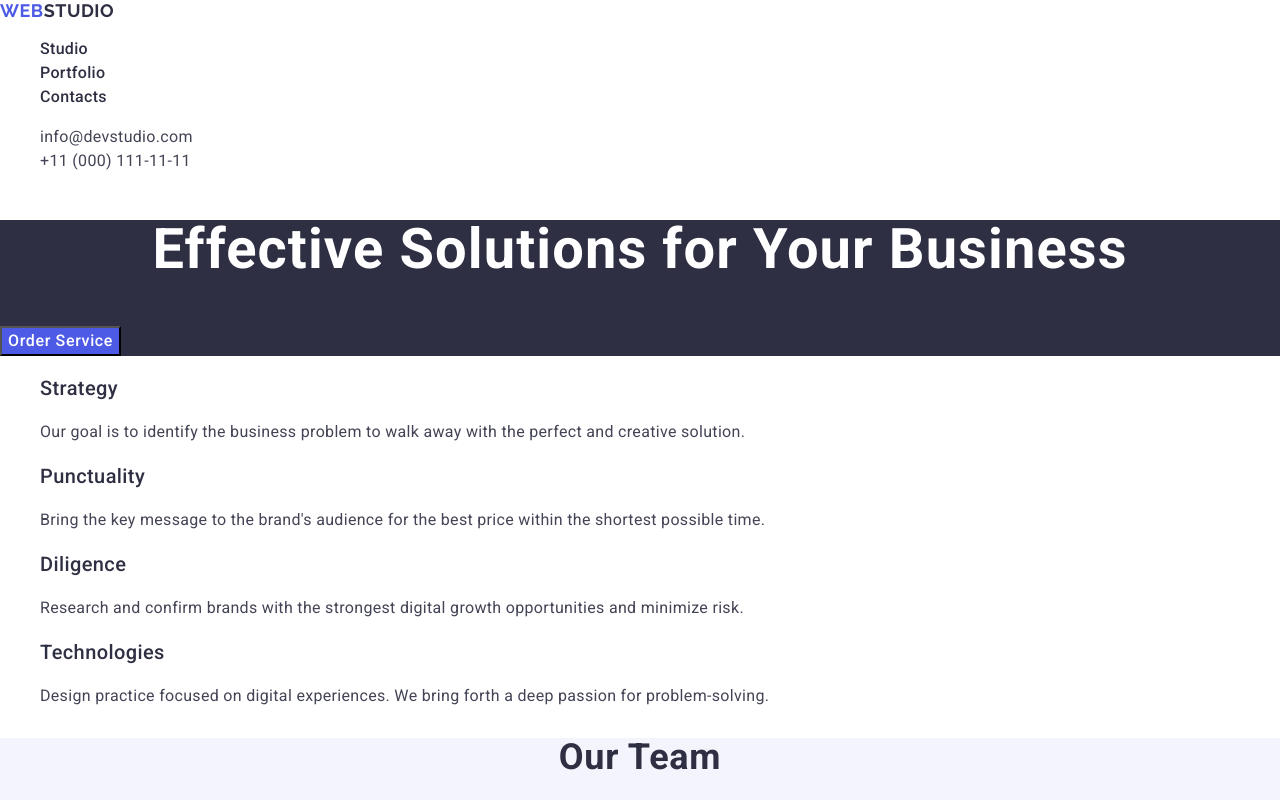
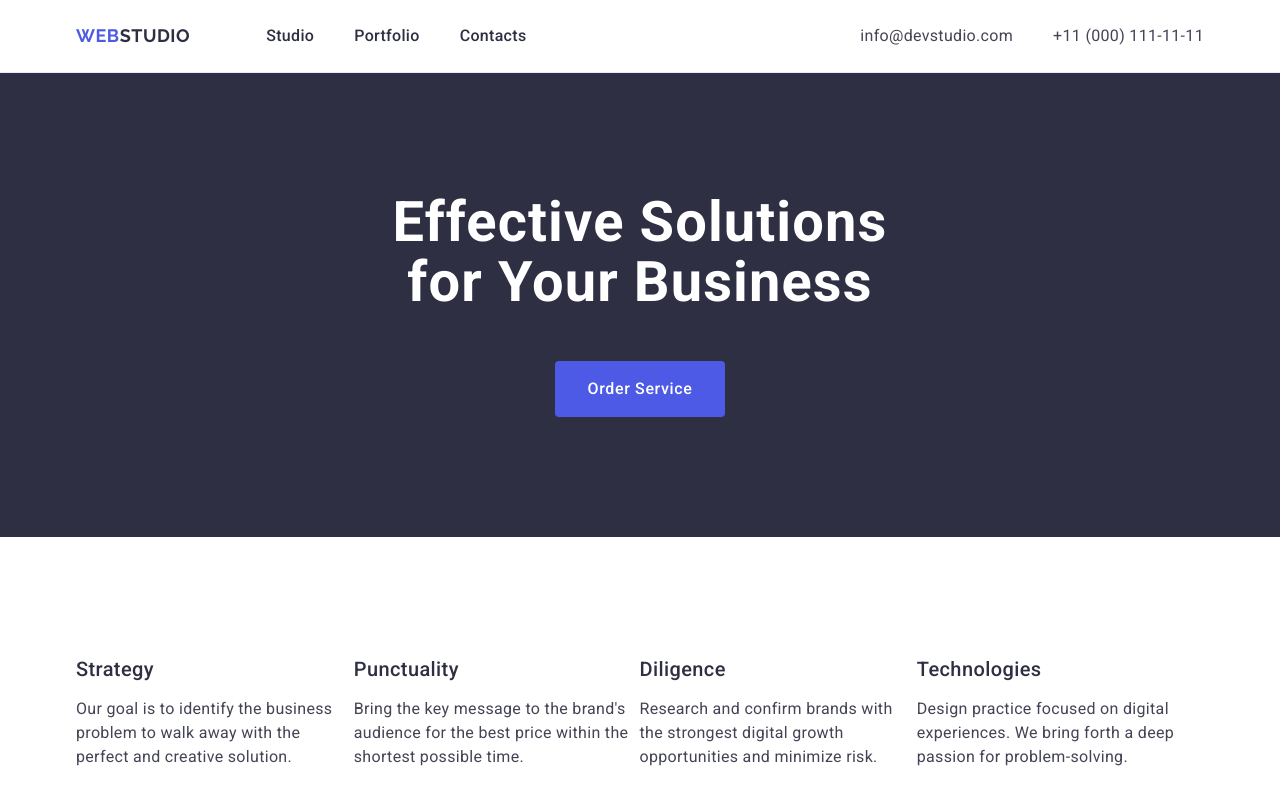
Before and after one commit to Mary1-com/goit-markup-hw-03, a plain HTML site: page index.html in a window 1280 px wide. Shown: the top 800 px of the page. Drawn offline with nearby package versions, Linux system fonts and the light colour scheme.

Commit message:
commit after 2 lection

```diff
--- a/css/styles.css
+++ b/css/styles.css
@@ -3,10 +3,23 @@ body {
   font-family: "Roboto", sans-serif;
   color: #434455;
   background-color: #fff;
-  /*font-size*/
 }
+
+h1,
+h2,
+h3,
+h4,
+h5,
+h6,
+p, {
+    margin: 0;
+}
+
 ul,ol {
   list-style-type: none;
+  margin: 0;
+  padding: 0;
+  display: flex;
 }
 
 a {
@@ -19,6 +32,53 @@ button {
     cursor: pointer;
 }
 
+img {
+    display: block;
+    max-width: 100%;
+    height: auto;
+}
+
+.visually-hidden {
+    position: absolute;
+    width: 1px;
+    height: 1px;
+    margin: -1px;
+    border: 0;
+    padding: 0;
+    white-space: nowrap;
+    clip-path: inset(100%);
+    clip: rect(0 0 0 0);
+    overflow: hidden;
+}
+
+.container {
+    max-width: 1158px;
+    padding: 0 15px;
+    margin: 0 auto;
+}
+
+.section {
+    /* border-top: 2px dashed #212121; */
+    padding-top: 120px;
+    padding-bottom: 120px;
+}
+
+/* #region header */
+
+.page-header {
+    border-bottom:  1px solid #e7e9fc;
+}
+
+.header-container {
+    display: flex;
+    align-items: center;
+}
+
+.header-nav {
+    display: flex;
+    align-items: center;
+}
+
 .logo {
     font-family: "Raleway", sans-serif;
     font-size: 18px;
@@ -26,40 +86,62 @@ button {
     line-height: 1.17;
     letter-spacing: 0.03em;
     text-transform: uppercase;
+    color: #4d5ae5; }
+
+.header-logo {
+    padding: 24px 0;
+    margin-right: 76px;
+}
+
+.logo-part-dark {
     color: #4d5ae5;
 }
 
-.header-logo .logo-part-dark {
-    color: #2e2f42;
+.nav-list {
+    display: flex;
+    align-items: center;
+    gap: 40px;
 }
 
-.footer-logo .logo-part-light {
-   color: #f4f4fd;
-}
-.footer-text {
-    color: #f4f4fd;
-    line-height: 1.5;
-    letter-spacing: 0.02em;
- }
+.nav-item {}
 
 .nav-link {
+    display: block;
+    padding: 24px 0;
+    font-weight: 500;
     font-size: 16px;
-    font-weight: 500;
     line-height: 1.5;
     letter-spacing: 0.02em;
     color: #2e2f42;
 }
 
 .contacts {
-   font-style: normal;
+    font-style: normal;
+    margin-left: auto;
 }
 
+.contacts-list {
+    display: flex;
+    align-items: center;
+    gap: 40px;
+}
+
+.contacts-item {}
+
 .contacts-link {
+    display: block;
+    padding: 24px 0;
     font-size: 16px;
     line-height: 1.5;
     letter-spacing: 0.02em;
     color: #434455;
 }
+
+
+.header-logo .logo-part-dark {
+    color: #2e2f42;
+}
+
 .nav-link:hover,
 .nav-link:focus,
 .contacts-link:hover,
@@ -67,16 +149,28 @@ button {
     color: #404bbf;
 }
 
+.nav-link:active,
+.contacts-link:active {
+    text-decoration: underline;
+}
+/* #endregion header */
+
+
+/* #region hero */
+
 .hero {
-    background-color:#2e2f42;
-    color: #f4f4fd;
+    background-color: #2e2f42;
+    color:  #f4f4fd;
+    width: 100%;
 }
 
-.section-title {
-    font-size: 56px;
-    font-weight: 700;
-    line-height: 1.07;
-    letter-spacing: 0.02em;
+.hero-content {
+    display: flex;
+    align-items: center;
+    flex-direction: column;
+    gap: 48px;
+    text-align: center;
+    /* padding: 188px 0; */
 }
 
 .hero-title {
@@ -85,45 +179,36 @@ button {
     letter-spacing: 0.02em;
     text-align: center;
     color: #fff;
+    max-width: 496px;
+    text-align: center;
+    margin: auto 0;
+
 }
+
 .hero-btn {
+    display: block;
     background: #4d5ae5;
-    font-family: "Roboto", sans-serif;
     font-weight: 500;
     font-size: 16px;
     line-height: 1.5;
     letter-spacing: 0.04em;
     color: #fff;
-    cursor: pointer;
+    border: none;
+    min-width: 169px;
+    border-radius: 4px;
+    padding: 16px 32px;
+    height: 56px;
+
 }
 
 .hero-btn:hover,
 .hero-btn:focus {
     background: #404BBF;
-
 }
 
-.page-footer {
-    background-color: #2e2f42;
-}
+/* #endregion hero */
 
-.features-subtitle {
-    font-size: 20px;
-    font-weight: 500;
-    line-height: 1.2;
-    letter-spacing: 0.02em;
-    color: #2e2f42;
-}
-.features-text {
-    font-size: 16px;
-    font-weight: 400;
-    line-height: 1.5;
-    letter-spacing: 0.02em;
-    color: #434455;
-}
-.team {
-    background: #f4f4fd;
-}
+
 
 .team-title,
 .features-title,
@@ -135,6 +220,55 @@ button {
     color: #2e2f42;
     text-align: center;
     text-transform: capitalize;
+}
+/* #region feauture */
+
+.features {
+    padding: auto 12px;
+}
+
+.features-container {
+    display: flex;
+    justify-content: space-between;
+    max-width: 1158px;
+}
+
+.feautures-list {
+
+}
+
+.features-item {
+    height: calc((100% - 3 * 24px) / 4);
+}
+
+.features-subtitle {
+    font-size: 20px;
+    font-weight: 500;
+    line-height: 1.2;
+    letter-spacing: 0.02em;
+    color: #2e2f42;
+    margin: 0;
+}
+
+.features-text {
+    font-size: 16px;
+    font-weight: 400;
+    line-height: 1.5;
+    letter-spacing: 0.02em;
+    color: #434455;
+
+}
+
+/* #endregion feauture */
+
+/* #region team  */
+
+.team {
+    background: #f4f4fd;
+}
+
+.container-team {
+    margin: auto;
 }
 
 .team-item {
@@ -160,3 +294,25 @@ button {
     text-align: center;
     color: #434455;
 }
+/* #endregion team  */
+
+/* #region portfolio  */
+
+/* #endregion portfolio  */
+
+/* #region footer */.
+
+
+.page-footer {
+    background-color: #2e2f42;
+}
+
+.footer-logo .logo-part-light {
+   color: #f4f4fd;
+}
+.footer-text {
+    color: #f4f4fd;
+    line-height: 1.5;
+    letter-spacing: 0.02em;
+ }
+/* #endregion footer */
--- a/index.html
+++ b/index.html
@@ -20,9 +20,10 @@
 <body>
     <!-- HEADER -->
     <header class="page-header">
+        <div class="container header-container">
             <nav class="header-nav">
                 <a
-                class="logo header-logo" href="./index.html">
+                    class="logo header-logo " href="./index.html">
                     Web<span class="logo-part-dark">Studio</span>
                 </a>
 
@@ -44,6 +45,7 @@
                     </li>
                 </ul>
             </nav>
+
             <!--Contacts-->
             <address class="contacts">
                 <ul class="contacts-list">
@@ -59,22 +61,27 @@
                     </li>
                 </ul>
             </address>
+        </div>
     </header>
 
     <!-- MAIN -->
     <main>
         <!-- HERO SECTION-->
-        <section class="hero">
+        <section class="section hero">
+                <div class="container hero-content">
                     <h1 class="hero-title">
                         Effective Solutions for Your Business
                     </h1>
                     <button class="hero-btn" type="button">Order Service</button>
+                </div>
         </section>
 
         <!--FEAUTURE-->
-        <section class="features">
+        <section class="section features">
             <!--Logical heading-->
+            <div class="container features-container">
                 <h2 class="features-title" hidden>Feautures</h2>
+
                 <ul class="feautures-list">
                     <!--FEAUTURE1-->
                     <li class="features-item">
@@ -91,20 +98,19 @@
                         <h3 class="features-subtitle">Diligence</h3>
                         <p class="features-text">Research and confirm brands with the strongest digital growth opportunities and minimize risk.</p>
                     </li>
-
                     <!--FEAUTURE4-->
                     <li class="features-item">
                         <h3 class="features-subtitle">Technologies</h3>
                         <p class="features-text">Design practice focused on digital experiences. We bring forth a deep passion for problem-solving.</p>
                     </li>
-
                 </ul>
+            </div>
         </section>
 
         <!-- OUR TEAM SECTION-->
-        <section class="team">
+        <section class="section team">
+            <div class="container container-team"></div>
                 <h2 class="team-title">Our Team</h2>
-
                     <ul class="team-list">
                     <!--TEAM CARD 1-->
                     <li class="team-item">
@@ -135,10 +141,11 @@
                         <p class="team-text">UI Designer</p>
                     </li>
                 </ul>
+            </div>
         </section>
 
         <!-- our portfolio section-->
-        <section class="portfolio">
+        <section class="section portfolio">
             <h2 class="portfolio-title">Our Portfolio</h2>
             <ul class="portfolio-list">
                 <li class="portfolio-item">
```
Lines whose indentation alone changed are shown as unchanged.
